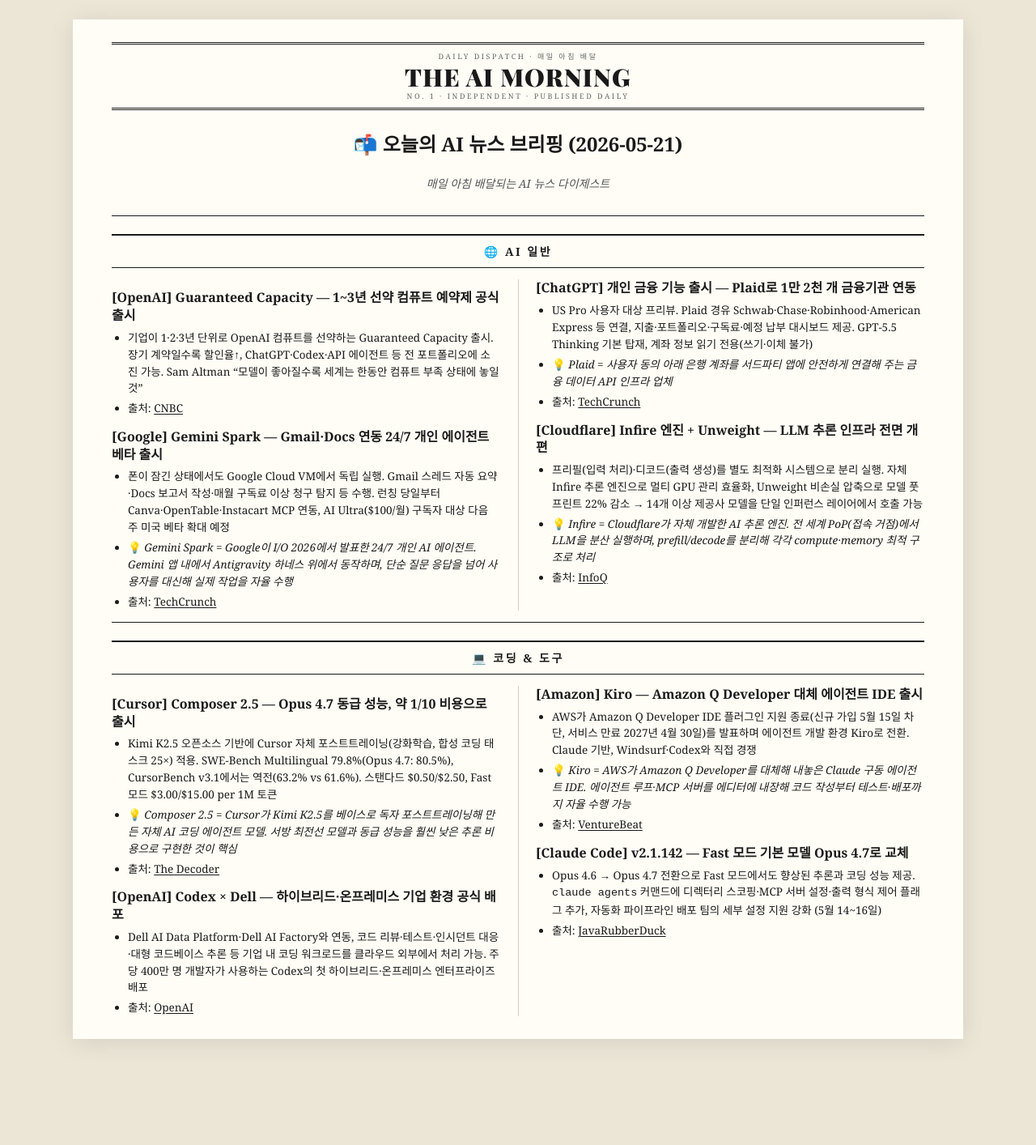
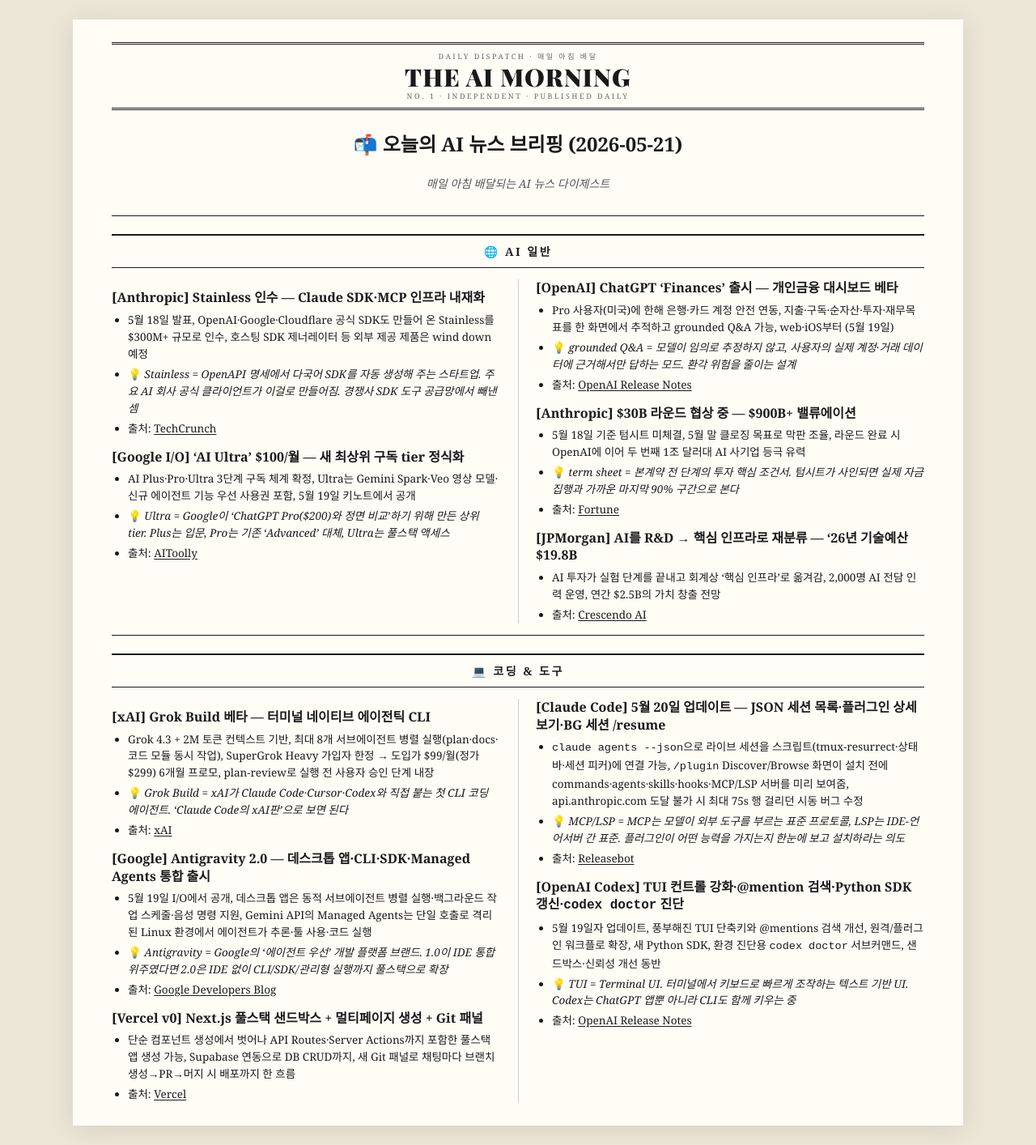
Before and after one commit to kimjans/daily-news, a Jekyll site: the page built from index.md, in a window 1280 px wide. Shown: the whole page at 81% size. Built offline with Jekyll 4.4.1, drawn with Linux system fonts in a browser that asks for light colours; before the commit the page ends 1307 px from its top, so only the background shows below that.

Commit message:
daily news: 2026-05-21

```diff
--- a/index.md
+++ b/index.md
@@ -11,43 +11,54 @@ title: The AI Morning
 
 ## 🌐 AI 일반
 
-### **[OpenAI]** Guaranteed Capacity — 1~3년 선약 컴퓨트 예약제 공식 출시
-- 기업이 1·2·3년 단위로 OpenAI 컴퓨트를 선약하는 Guaranteed Capacity 출시. 장기 계약일수록 할인율↑, ChatGPT·Codex·API 에이전트 등 전 포트폴리오에 소진 가능. Sam Altman "모델이 좋아질수록 세계는 한동안 컴퓨트 부족 상태에 놓일 것"
-- 출처: [CNBC](https://www.cnbc.com/2026/05/19/openai-announces-new-guaranteed-capacity-offering-for-customers-to-secure-compute.html)
+### **[Anthropic]** Stainless 인수 — Claude SDK·MCP 인프라 내재화
+- 5월 18일 발표, OpenAI·Google·Cloudflare 공식 SDK도 만들어 온 Stainless를 $300M+ 규모로 인수, 호스팅 SDK 제너레이터 등 외부 제공 제품은 wind down 예정
+- 💡 *Stainless = OpenAPI 명세에서 다국어 SDK를 자동 생성해 주는 스타트업. 주요 AI 회사 공식 클라이언트가 이걸로 만들어짐. 경쟁사 SDK 도구 공급망에서 빼낸 셈*
+- 출처: [TechCrunch](https://techcrunch.com/2026/05/18/anthropic-has-acquired-the-dev-tools-startup-used-by-openai-google-and-cloudflare/)
 
-### **[Google]** Gemini Spark — Gmail·Docs 연동 24/7 개인 에이전트 베타 출시
-- 폰이 잠긴 상태에서도 Google Cloud VM에서 독립 실행. Gmail 스레드 자동 요약·Docs 보고서 작성·매월 구독료 이상 청구 탐지 등 수행. 런칭 당일부터 Canva·OpenTable·Instacart MCP 연동, AI Ultra($100/월) 구독자 대상 다음 주 미국 베타 확대 예정
-- 💡 *Gemini Spark = Google이 I/O 2026에서 발표한 24/7 개인 AI 에이전트. Gemini 앱 내에서 Antigravity 하네스 위에서 동작하며, 단순 질문 응답을 넘어 사용자를 대신해 실제 작업을 자율 수행*
-- 출처: [TechCrunch](https://techcrunch.com/2026/05/19/google-introduces-gemini-spark-a-24-7-agentic-assistant-with-gmail-integration/)
+### **[Google I/O]** 'AI Ultra' $100/월 — 새 최상위 구독 tier 정식화
+- AI Plus·Pro·Ultra 3단계 구독 체계 확정, Ultra는 Gemini Spark·Veo 영상 모델·신규 에이전트 기능 우선 사용권 포함, 5월 19일 키노트에서 공개
+- 💡 *Ultra = Google이 'ChatGPT Pro($200)와 정면 비교'하기 위해 만든 상위 tier. Plus는 입문, Pro는 기존 'Advanced' 대체, Ultra는 풀스택 액세스*
+- 출처: [AIToolly](https://aitoolly.com/ai-news/article/2026-05-20-google-io-2026-new-100-ai-ultra-subscription-plan-and-enhanced-features-for-ai-plus-and-pro-tiers)
 
-### **[ChatGPT]** 개인 금융 기능 출시 — Plaid로 1만 2천 개 금융기관 연동
-- US Pro 사용자 대상 프리뷰. Plaid 경유 Schwab·Chase·Robinhood·American Express 등 연결, 지출·포트폴리오·구독료·예정 납부 대시보드 제공. GPT-5.5 Thinking 기본 탑재, 계좌 정보 읽기 전용(쓰기·이체 불가)
-- 💡 *Plaid = 사용자 동의 아래 은행 계좌를 서드파티 앱에 안전하게 연결해 주는 금융 데이터 API 인프라 업체*
-- 출처: [TechCrunch](https://techcrunch.com/2026/05/15/openai-launches-chatgpt-for-personal-finance-will-let-you-connect-bank-accounts/)
+### **[OpenAI]** ChatGPT 'Finances' 출시 — 개인금융 대시보드 베타
+- Pro 사용자(미국)에 한해 은행·카드 계정 안전 연동, 지출·구독·순자산·투자·재무목표를 한 화면에서 추적하고 grounded Q&A 가능, web·iOS부터 (5월 19일)
+- 💡 *grounded Q&A = 모델이 임의로 추정하지 않고, 사용자의 실제 계정·거래 데이터에 근거해서만 답하는 모드. 환각 위험을 줄이는 설계*
+- 출처: [OpenAI Release Notes](https://releasebot.io/updates/openai/chatgpt)
 
-### **[Cloudflare]** Infire 엔진 + Unweight — LLM 추론 인프라 전면 개편
-- 프리필(입력 처리)·디코드(출력 생성)를 별도 최적화 시스템으로 분리 실행. 자체 Infire 추론 엔진으로 멀티 GPU 관리 효율화, Unweight 비손실 압축으로 모델 풋프린트 22% 감소 → 14개 이상 제공사 모델을 단일 인퍼런스 레이어에서 호출 가능
-- 💡 *Infire = Cloudflare가 자체 개발한 AI 추론 엔진. 전 세계 PoP(접속 거점)에서 LLM을 분산 실행하며, prefill/decode를 분리해 각각 compute·memory 최적 구조로 처리*
-- 출처: [InfoQ](https://www.infoq.com/news/2026/05/cloudflare-llm-infrastructure/)
+### **[Anthropic]** $30B 라운드 협상 중 — $900B+ 밸류에이션
+- 5월 18일 기준 텀시트 미체결, 5월 말 클로징 목표로 막판 조율, 라운드 완료 시 OpenAI에 이어 두 번째 1조 달러대 AI 사기업 등극 유력
+- 💡 *term sheet = 본계약 전 단계의 투자 핵심 조건서. 텀시트가 사인되면 실제 자금 집행과 가까운 마지막 90% 구간으로 본다*
+- 출처: [Fortune](https://fortune.com/2026/05/20/google-i-o-2026/)
+
+### **[JPMorgan]** AI를 R&D → 핵심 인프라로 재분류 — '26년 기술예산 $19.8B
+- AI 투자가 실험 단계를 끝내고 회계상 '핵심 인프라'로 옮겨감, 2,000명 AI 전담 인력 운영, 연간 $2.5B의 가치 창출 전망
+- 출처: [Crescendo AI](https://www.crescendo.ai/news/latest-ai-news-and-updates)
 
 ---
 
 ## 💻 코딩 & 도구
 
-### **[Cursor]** Composer 2.5 — Opus 4.7 동급 성능, 약 1/10 비용으로 출시
-- Kimi K2.5 오픈소스 기반에 Cursor 자체 포스트트레이닝(강화학습, 합성 코딩 태스크 25×) 적용. SWE-Bench Multilingual 79.8%(Opus 4.7: 80.5%), CursorBench v3.1에서는 역전(63.2% vs 61.6%). 스탠다드 $0.50/$2.50, Fast 모드 $3.00/$15.00 per 1M 토큰
-- 💡 *Composer 2.5 = Cursor가 Kimi K2.5를 베이스로 독자 포스트트레이닝해 만든 자체 AI 코딩 에이전트 모델. 서방 최전선 모델과 동급 성능을 훨씬 낮은 추론 비용으로 구현한 것이 핵심*
-- 출처: [The Decoder](https://the-decoder.com/cursors-composer-2-5-matches-opus-4-7-and-gpt-5-5-benchmarks-at-a-fraction-of-the-cost/)
+### **[xAI]** Grok Build 베타 — 터미널 네이티브 에이전틱 CLI
+- Grok 4.3 + 2M 토큰 컨텍스트 기반, 최대 8개 서브에이전트 병렬 실행(plan·docs·코드 모듈 동시 작업), SuperGrok Heavy 가입자 한정 → 도입가 $99/월(정가 $299) 6개월 프로모, plan-review로 실행 전 사용자 승인 단계 내장
+- 💡 *Grok Build = xAI가 Claude Code·Cursor·Codex와 직접 붙는 첫 CLI 코딩 에이전트. 'Claude Code의 xAI판'으로 보면 된다*
+- 출처: [xAI](https://x.ai/news/grok-build-cli)
 
-### **[OpenAI]** Codex × Dell — 하이브리드·온프레미스 기업 환경 공식 배포
-- Dell AI Data Platform·Dell AI Factory와 연동, 코드 리뷰·테스트·인시던트 대응·대형 코드베이스 추론 등 기업 내 코딩 워크로드를 클라우드 외부에서 처리 가능. 주당 400만 명 개발자가 사용하는 Codex의 첫 하이브리드·온프레미스 엔터프라이즈 배포
-- 출처: [OpenAI](https://openai.com/index/dell-codex-enterprise-partnership/)
+### **[Google]** Antigravity 2.0 — 데스크톱 앱·CLI·SDK·Managed Agents 통합 출시
+- 5월 19일 I/O에서 공개, 데스크톱 앱은 동적 서브에이전트 병렬 실행·백그라운드 작업 스케줄·음성 명령 지원, Gemini API의 Managed Agents는 단일 호출로 격리된 Linux 환경에서 에이전트가 추론·툴 사용·코드 실행
+- 💡 *Antigravity = Google의 '에이전트 우선' 개발 플랫폼 브랜드. 1.0이 IDE 통합 위주였다면 2.0은 IDE 없이 CLI/SDK/관리형 실행까지 풀스택으로 확장*
+- 출처: [Google Developers Blog](https://developers.googleblog.com/all-the-news-from-the-google-io-2026-developer-keynote/)
 
-### **[Amazon]** Kiro — Amazon Q Developer 대체 에이전트 IDE 출시
-- AWS가 Amazon Q Developer IDE 플러그인 지원 종료(신규 가입 5월 15일 차단, 서비스 만료 2027년 4월 30일)를 발표하며 에이전트 개발 환경 Kiro로 전환. Claude 기반, Windsurf·Codex와 직접 경쟁
-- 💡 *Kiro = AWS가 Amazon Q Developer를 대체해 내놓은 Claude 구동 에이전트 IDE. 에이전트 루프·MCP 서버를 에디터에 내장해 코드 작성부터 테스트·배포까지 자율 수행 가능*
-- 출처: [VentureBeat](https://venturebeat.com/programming-development/amazon-launches-kiro-its-own-claude-powered-challenger-to-windsurf-and-codex)
+### **[Vercel v0]** Next.js 풀스택 샌드박스 + 멀티페이지 생성 + Git 패널
+- 단순 컴포넌트 생성에서 벗어나 API Routes·Server Actions까지 포함한 풀스택 앱 생성 가능, Supabase 연동으로 DB CRUD까지, 새 Git 패널로 채팅마다 브랜치 생성→PR→머지 시 배포까지 한 흐름
+- 출처: [Vercel](https://vercel.com/blog/introducing-the-new-v0)
 
-### **[Claude Code]** v2.1.142 — Fast 모드 기본 모델 Opus 4.7로 교체
-- Opus 4.6 → Opus 4.7 전환으로 Fast 모드에서도 향상된 추론과 코딩 성능 제공. `claude agents` 커맨드에 디렉터리 스코핑·MCP 서버 설정·출력 형식 제어 플래그 추가, 자동화 파이프라인 배포 팀의 세부 설정 지원 강화 (5월 14~16일)
-- 출처: [JavaRubberDuck](https://javarubberduck.com/ai/news-2026-05-16-dev-tools/)
+### **[Claude Code]** 5월 20일 업데이트 — JSON 세션 목록·플러그인 상세보기·BG 세션 /resume
+- `claude agents --json`으로 라이브 세션을 스크립트(tmux-resurrect·상태바·세션 피커)에 연결 가능, `/plugin` Discover/Browse 화면이 설치 전에 commands·agents·skills·hooks·MCP/LSP 서버를 미리 보여줌, api.anthropic.com 도달 불가 시 최대 75s 행 걸리던 시동 버그 수정
+- 💡 *MCP/LSP = MCP는 모델이 외부 도구를 부르는 표준 프로토콜, LSP는 IDE-언어서버 간 표준. 플러그인이 어떤 능력을 가지는지 한눈에 보고 설치하라는 의도*
+- 출처: [Releasebot](https://releasebot.io/updates/anthropic/claude-code)
+
+### **[OpenAI Codex]** TUI 컨트롤 강화·@mention 검색·Python SDK 갱신·`codex doctor` 진단
+- 5월 19일자 업데이트, 풍부해진 TUI 단축키와 @mentions 검색 개선, 원격/플러그인 워크플로 확장, 새 Python SDK, 환경 진단용 `codex doctor` 서브커맨드, 샌드박스·신뢰성 개선 동반
+- 💡 *TUI = Terminal UI. 터미널에서 키보드로 빠르게 조작하는 텍스트 기반 UI. Codex는 ChatGPT 앱뿐 아니라 CLI도 함께 키우는 중*
+- 출처: [OpenAI Release Notes](https://releasebot.io/updates/openai)
```
